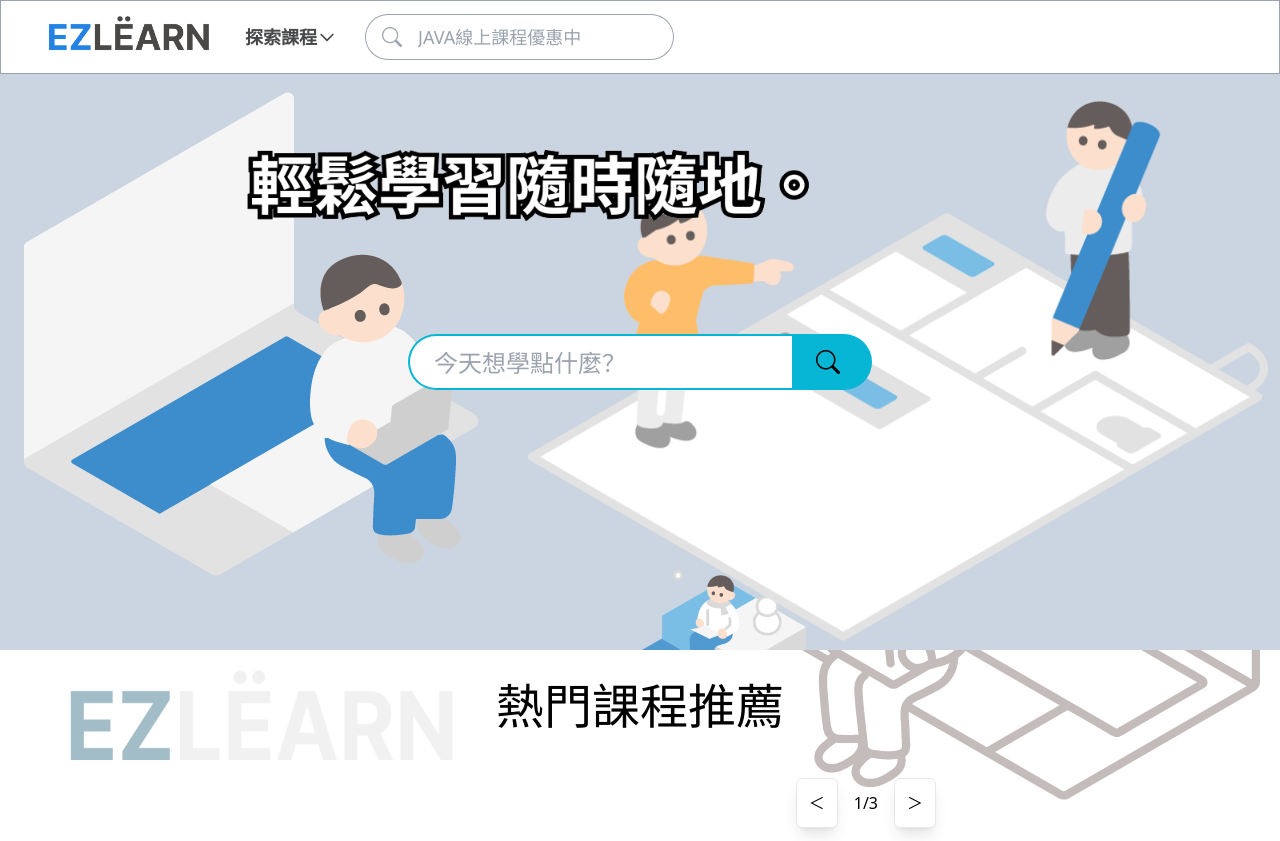
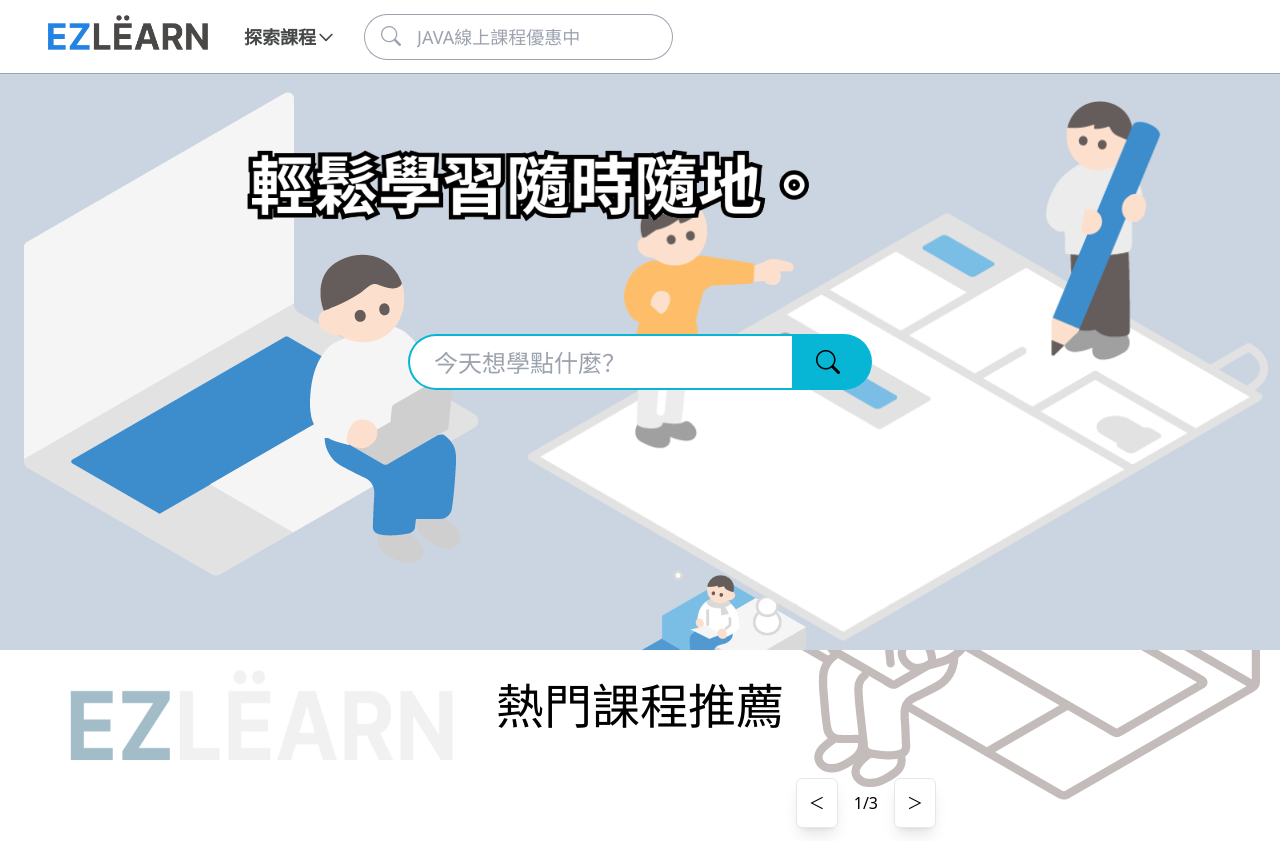
Before and after one commit to EEIT91-Team1/EZLEARN, a website: page frontend/index.html in a window 1280 px wide. Shown: the top 841 px of the page. Drawn offline with nearby package versions, Linux system fonts and the light colour scheme; no server answers.

Commit message:
Change navbar border to border-b

```diff
--- a/frontend/components/navbar.html
+++ b/frontend/components/navbar.html
@@ -1,6 +1,6 @@
 <div class="static h-[74px]"></div>
 <header
-  class="fixed w-full top-0 flex flex-row justify-between border z-[3] bg-white border-gray-400 font-bold text-[#474849] h-[74px]"
+  class="fixed w-full top-0 flex flex-row justify-between border-b z-[3] bg-white border-gray-400 font-bold text-[#474849] h-[74px]"
 >
   <div class="flex justify-start items-center">
     <a href="/index.html">
```
